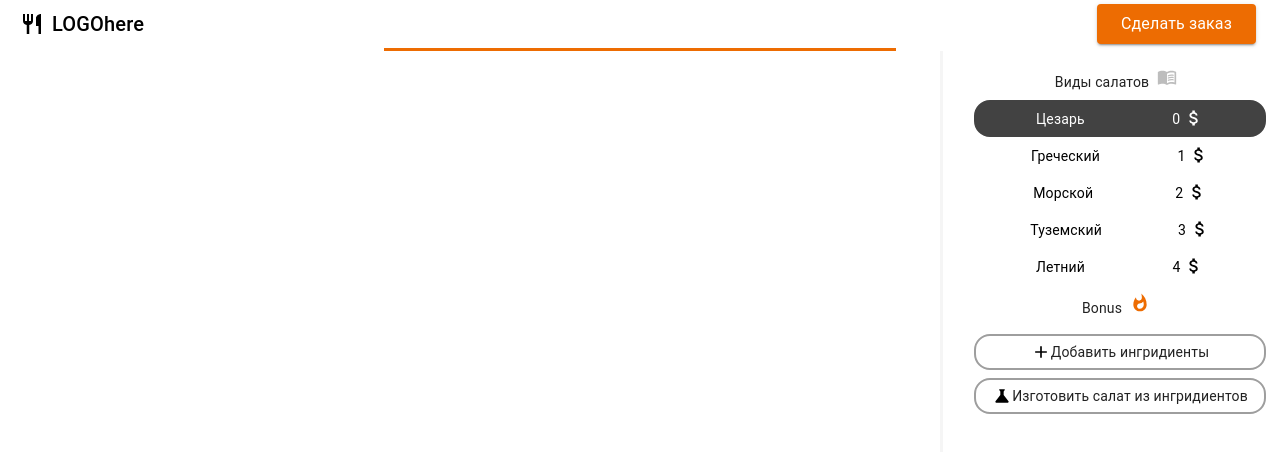
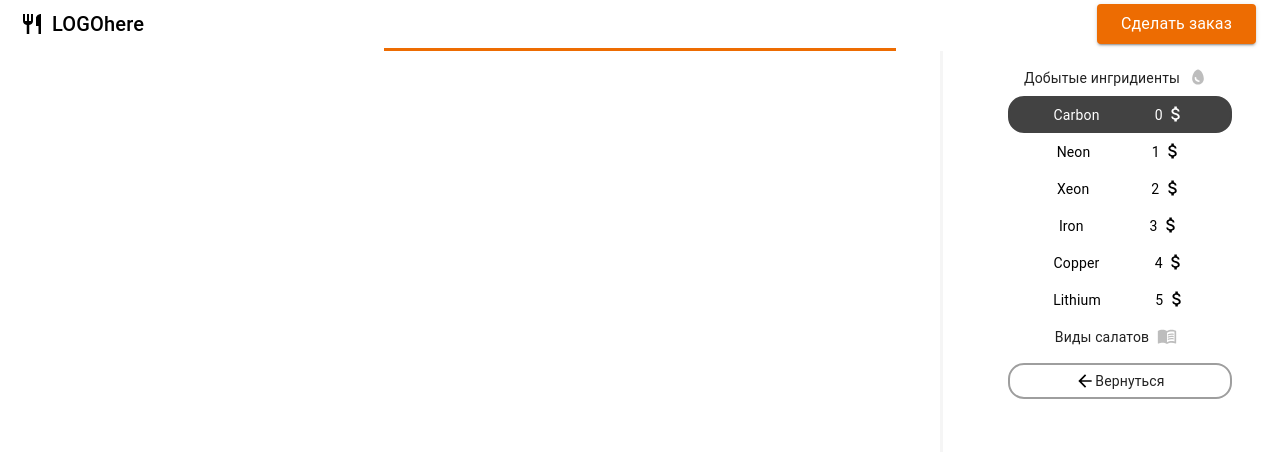
Before and after one commit to Ya-maz/avk-groupe-tomsk, a React (Create React App) app: page / in a window 1280 px wide. Both pictures are taken after a click on the item "Добавить ингридиенты". Shown: the top 452 px of the page. Built offline with nearby package versions, Linux system fonts and the light colour scheme.

Commit message:
rename SaladList into Appmenu, edit, add 2 List

```diff
--- a/src/App.tsx
+++ b/src/App.tsx
@@ -1,7 +1,7 @@
 import { Stack } from "@mui/material";
 import React from "react";
 import Header from "./components/Header";
-import SaladList from "./components/SaladList";
+import AppMenu from "./components/AppMenu";
 
 function App() {
   return (
@@ -13,7 +13,7 @@ function App() {
         alignItems="flex-start"
         spacing={2}
       >
-        <SaladList />
+        <AppMenu />
       </Stack>
     </div>
   );
--- /dev/null
+++ b/src/components/AppMenu.tsx
@@ -0,0 +1,40 @@
+import React from "react";
+import Stack from "@mui/material/Stack";
+import Box from "@mui/material/Box";
+import { Theme } from "@mui/material/styles";
+import SaladList from "./SaladList";
+import MoleculeList from "./MoleculeList";
+
+export type TList = "salads" | "molecules";
+
+export default function AppMenu() {
+  const [active, setActive] = React.useState<number>(0);
+  const [list, setList] = React.useState<TList>("salads");
+
+  return (
+    <>
+      <Box
+        width={"1px"}
+        height={"70vh"}
+        sx={(theme: Theme) => ({
+          borderLeft: `3px solid ${theme.palette.grey[100]}`,
+        })}
+      ></Box>
+      <Stack
+        direction="column"
+        justifyContent="flex-start"
+        alignItems="center"
+        spacing={2}
+        sx={{
+          width: "25vw",
+        }}
+      >
+        {list === "salads" ? (
+          <SaladList active={active} setActive={setActive} setList={setList} />
+        ) : (
+          <MoleculeList active={active} setActive={setActive} setList={setList}/>
+        )}
+      </Stack>
+    </>
+  );
+}
--- /dev/null
+++ b/src/components/MoleculeList.tsx
@@ -0,0 +1,106 @@
+import MenuItem from "@mui/material/MenuItem";
+import MenuList from "@mui/material/MenuList";
+import Typography from "@mui/material/Typography";
+import { Theme } from "@mui/material/styles";
+import ScienceSharpIcon from "@mui/icons-material/ScienceSharp";
+import WhatshotIcon from "@mui/icons-material/Whatshot";
+import AddIcon from "@mui/icons-material/Add";
+import AttachMoneyIcon from "@mui/icons-material/AttachMoney";
+import { TList } from "./AppMenu";
+import EggIcon from '@mui/icons-material/Egg';
+import MenuBookIcon from "@mui/icons-material/MenuBook";
+import ArrowBackIcon from '@mui/icons-material/ArrowBack';
+
+interface Props {
+  active: number,
+  setActive: (index: number) => void,
+  setList: (listName:TList)=> void,
+}
+
+export default function MoluculeList({active, setActive, setList }:Props) {
+  const List = ["Carbon", "Neon", "Xeon", "Iron", "Copper", "Lithium"];
+
+  return (
+    <>
+      <MenuList>
+        <Typography
+          variant="body2"
+          color="text.primary"
+          sx={{ px: 2, py: 1, textAlign: "center" }}
+        >
+          Добытые ингридиенты
+          <EggIcon fontSize="small" color="disabled" sx={{ mx: 1, mb:-0.5 }} />
+        </Typography>
+
+        {List.map((name, index) => (
+          <MenuItem
+            sx={(theme: Theme) => ({
+              justifyContent: "space-around",
+              borderStyle: "solid",
+              borderWidth: "2px",
+              borderRadius: theme.shape.borderRadius,
+              borderColor:
+                active === index
+                  ? theme.palette.grey[800]
+                  : theme.palette.warning.contrastText,
+              backgroundColor:
+                active === index
+                  ? theme.palette.grey[800]
+                  : theme.palette.warning.contrastText,
+              color:
+                active === index
+                  ? theme.palette.common.white
+                  : theme.palette.common.black,
+              ":hover": {
+                borderColor:
+                  active === index
+                    ? theme.palette.grey[800]
+                    : theme.palette.warning.contrastText,
+                backgroundColor:
+                  active === index
+                    ? theme.palette.grey[800]
+                    : theme.palette.warning.contrastText,
+                color:
+                  active === index
+                    ? theme.palette.common.white
+                    : theme.palette.common.black,
+              },
+            })}
+            onClick={() => setActive(index)}
+          >
+            <Typography variant="body2">{name}</Typography>
+            <Typography variant="body2">
+              {index} <AttachMoneyIcon fontSize="small" sx={{ mb: -0.5 }} />
+            </Typography>
+          </MenuItem>
+        ))}
+
+<Typography
+            variant="body2"
+            color="text.primary"
+            sx={{ px: 2, py: 1, textAlign: "center" }}
+          >
+            Виды салатов
+            <MenuBookIcon fontSize="small" color="disabled" sx={{ mx: 1, mb:-0.5 }} />
+          </Typography>
+
+
+        <MenuItem
+          sx={(theme: Theme) => ({
+            justifyContent: "center",
+            border: `2px solid ${theme.palette.grey[500]}`,
+            borderRadius: theme.shape.borderRadius,
+            my: 1,
+          })}
+          onClick={()=>setList("salads")}
+        >
+          <ArrowBackIcon fontSize="small" />
+          <Typography variant="body2" color="text.primary">
+            Вернуться
+          </Typography>
+        </MenuItem>
+
+      </MenuList>
+    </>
+  );
+}
--- a/src/components/SaladList.tsx
+++ b/src/components/SaladList.tsx
@@ -1,44 +1,25 @@
-import React from "react";
 import MenuItem from "@mui/material/MenuItem";
 import MenuList from "@mui/material/MenuList";
-import Stack from "@mui/material/Stack";
 import Typography from "@mui/material/Typography";
-import Box from "@mui/material/Box";
 import { Theme } from "@mui/material/styles";
 import MenuBookIcon from "@mui/icons-material/MenuBook";
 import ScienceSharpIcon from "@mui/icons-material/ScienceSharp";
 import WhatshotIcon from "@mui/icons-material/Whatshot";
 import AddIcon from "@mui/icons-material/Add";
-import LocalAtmIcon from "@mui/icons-material/LocalAtm";
 import AttachMoneyIcon from "@mui/icons-material/AttachMoney";
+import { TList } from "./AppMenu";
 
-export default function SaladList() {
-  // enum List {
-  // }
-  const [active, setActive] = React.useState(0);
-  const [list, setList] = React.useState("")
+interface Props {
+  active: number,
+  setActive: (index: number) => void,
+  setList: (listName: TList)=> void,
+}
 
+export default function SaladList({ active, setActive, setList }: Props) {
   const ListSalad = ["Цезарь", "Греческий", "Морской", "Туземский", "Летний"];
+
   return (
     <>
-      <Box
-        width={"1px"}
-        height={"70vh"}
-        sx={(theme: Theme) => ({
-          borderLeft: `3px solid ${theme.palette.grey[100]}`,
-        })}
-      ></Box>
-      <Stack
-        direction="column"
-        justifyContent="flex-start"
-        alignItems="center"
-        spacing={2}
-        sx={{
-          width: "25vw",
-        }}
-      >
-
-        { }
         <MenuList>
           <Typography
             variant="body2"
@@ -46,7 +27,7 @@ export default function SaladList() {
             sx={{ px: 2, py: 1, textAlign: "center" }}
           >
             Виды салатов
-            <MenuBookIcon fontSize="small" color="disabled" sx={{ mx: 1 }} />
+            <MenuBookIcon fontSize="small" color="disabled" sx={{ mx: 1, mb:-0.5 }} />
           </Typography>
 
           {ListSalad.map((name, index) => (
@@ -107,7 +88,8 @@ export default function SaladList() {
               border: `2px solid ${theme.palette.grey[500]}`,
               borderRadius: theme.shape.borderRadius,
               my: 1,
-            })}
+          })}
+          onClick={()=>setList("molecules")}
           >
             <AddIcon fontSize="small" />
             <Typography variant="body2" color="text.primary">
@@ -121,7 +103,8 @@ export default function SaladList() {
               border: `2px solid ${theme.palette.grey[500]}`,
               borderRadius: theme.shape.borderRadius,
               my: 1,
-            })}
+          })}
+          onClick={()=>setList("molecules")}
           >
             <ScienceSharpIcon fontSize="small" />
             <Typography variant="body2" color="text.primary">
@@ -129,7 +112,7 @@ export default function SaladList() {
             </Typography>
           </MenuItem>
         </MenuList>
-      </Stack>
+
     </>
   );
 }
```
